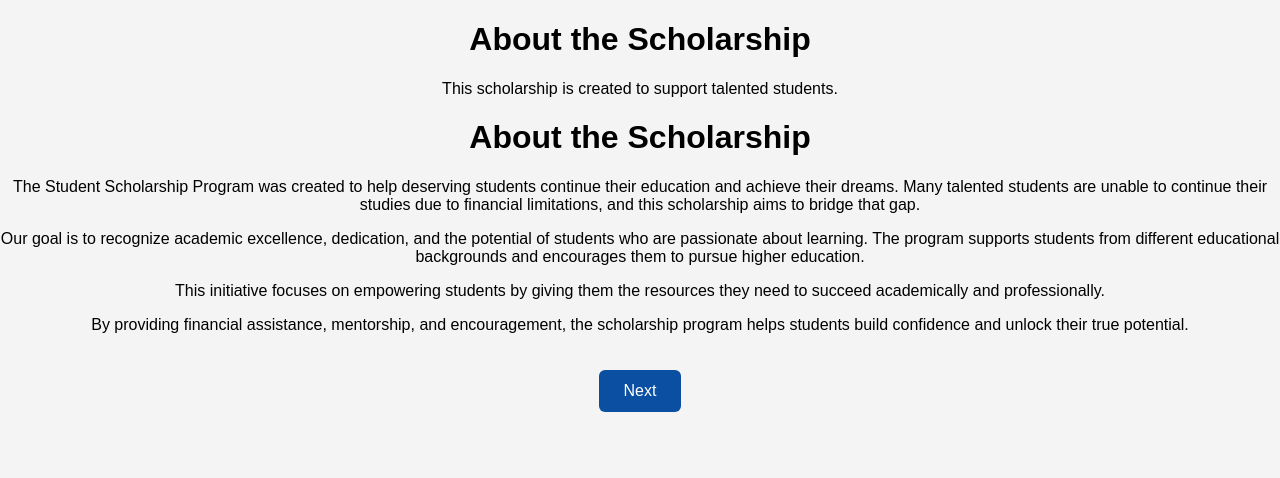
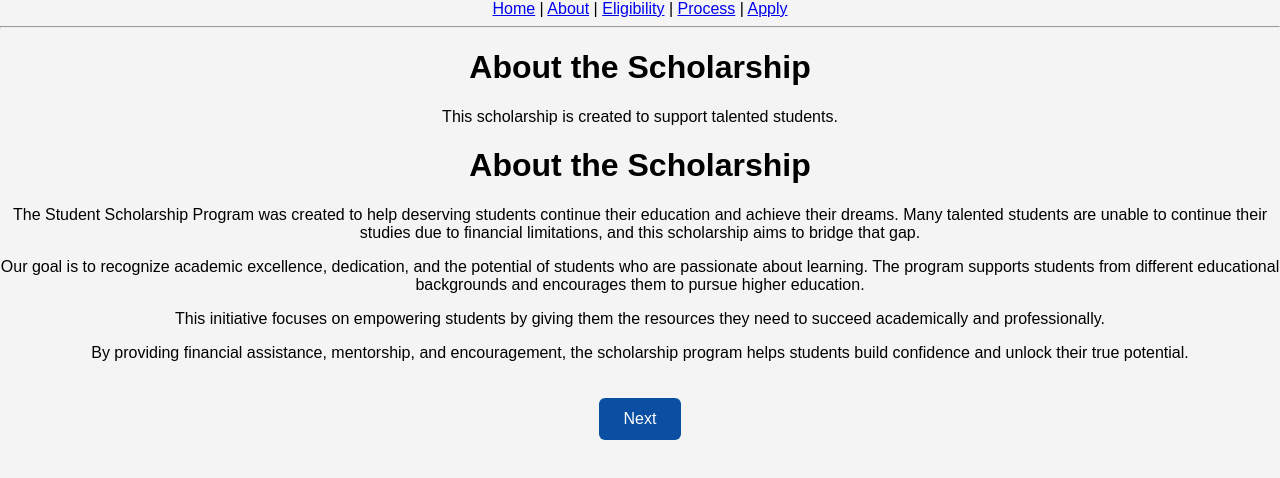
Before and after one commit to shardul-2007/herambh_deval_scholarship-2026, a plain HTML site: page about.html in a window 1280 px wide. Drawn offline with Linux system fonts and the light colour scheme.

Commit message:
Update about.html

```diff
--- a/about.html
+++ b/about.html
@@ -6,6 +6,14 @@
 </head>
 
 <body>
+<nav>
+<a href="index.html">Home</a> |
+<a href="about.html">About</a> |
+<a href="eligibility.html">Eligibility</a> |
+<a href="process.html">Process</a> |
+<a href="https://forms.gle/3P2VhM2BzDArNKpE6">Apply</a>
+</nav>
+<hr>
 
 <h1>About the Scholarship</h1>
 <p>This scholarship is created to support talented students.</p>
```
